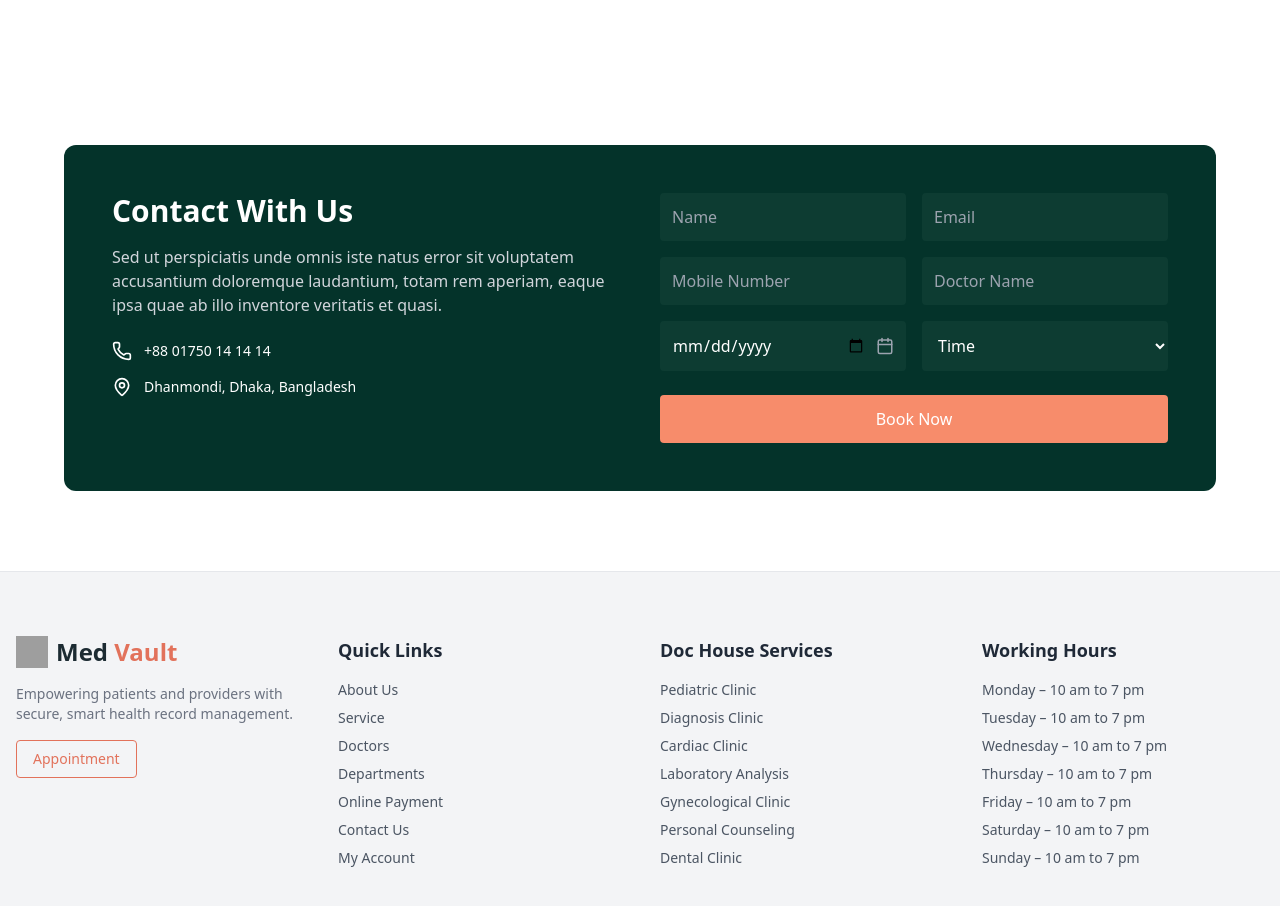
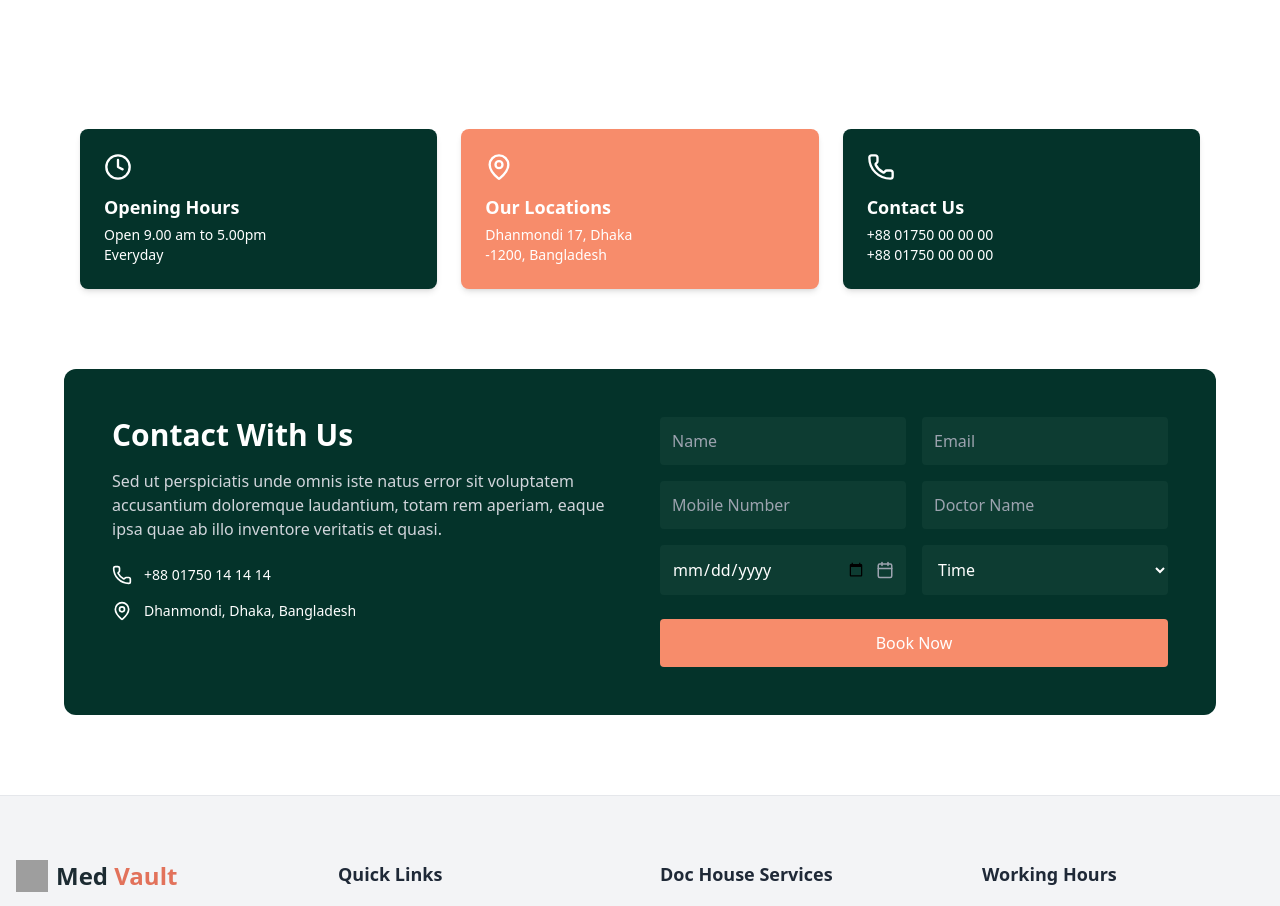
Before and after one commit to Md-Sufian-Jidan/med-vault-client, a React (Vite) app: page / in a window 1280 px wide. Shown: the part 1720-2626 px from the top of the page. Built offline with nearby package versions, Linux system fonts and the light colour scheme; grey boxes are pictures that could not be loaded.

Commit message:
contact highlights added

```diff
--- /dev/null
+++ b/src/Pages/Home/ContactHighlights/ContactHighlights.jsx
@@ -0,0 +1,63 @@
+import React from 'react';
+import { motion } from 'framer-motion';
+import { Clock, MapPin, Phone } from 'lucide-react';
+
+const cardVariants = {
+  hidden: { opacity: 0, y: 20 },
+  visible: (i) => ({
+    opacity: 1,
+    y: 0,
+    transition: {
+      delay: i * 0.2,
+      duration: 0.4,
+    },
+  }),
+};
+
+const ContactHighlights = () => {
+  const cards = [
+    {
+      icon: <Clock size={28} />,
+      title: 'Opening Hours',
+      desc: 'Open 9.00 am to 5.00pm\nEveryday',
+      bg: 'bg-[#04332A]',
+      text: 'text-white',
+    },
+    {
+      icon: <MapPin size={28} />,
+      title: 'Our Locations',
+      desc: 'Dhanmondi 17, Dhaka\n-1200, Bangladesh',
+      bg: 'bg-[#F78C6B]',
+      text: 'text-white',
+    },
+    {
+      icon: <Phone size={28} />,
+      title: 'Contact Us',
+      desc: '+88 01750 00 00 00\n+88 01750 00 00 00',
+      bg: 'bg-[#04332A]',
+      text: 'text-white',
+    },
+  ];
+
+  return (
+    <section className="my-16 max-w-6xl mx-auto px-4 grid grid-cols-1 md:grid-cols-3 gap-6">
+      {cards.map((card, i) => (
+        <motion.div
+          key={i}
+          className={`rounded-lg p-6 ${card.bg} ${card.text} shadow-md`}
+          variants={cardVariants}
+          initial="hidden"
+          whileInView="visible"
+          viewport={{ once: true }}
+          custom={i}
+        >
+          <div className="mb-3">{card.icon}</div>
+          <h4 className="font-semibold text-lg mb-1">{card.title}</h4>
+          <p className="text-sm whitespace-pre-line">{card.desc}</p>
+        </motion.div>
+      ))}
+    </section>
+  );
+};
+
+export default ContactHighlights;
--- a/src/Pages/Home/Home/Home.jsx
+++ b/src/Pages/Home/Home/Home.jsx
@@ -1,5 +1,6 @@
 import Banner from "../Banner/Banner";
 import Contact from "../Contact/Contact";
+import ContactHighlights from "../ContactHighlights/ContactHighlights";
 import Services from "../Services/Services";
 
 const Home = () => {
@@ -7,6 +8,7 @@ const Home = () => {
         <div>
             <Banner />
             <Services />
+            <ContactHighlights />
             <Contact />
         </div>
     );
```
